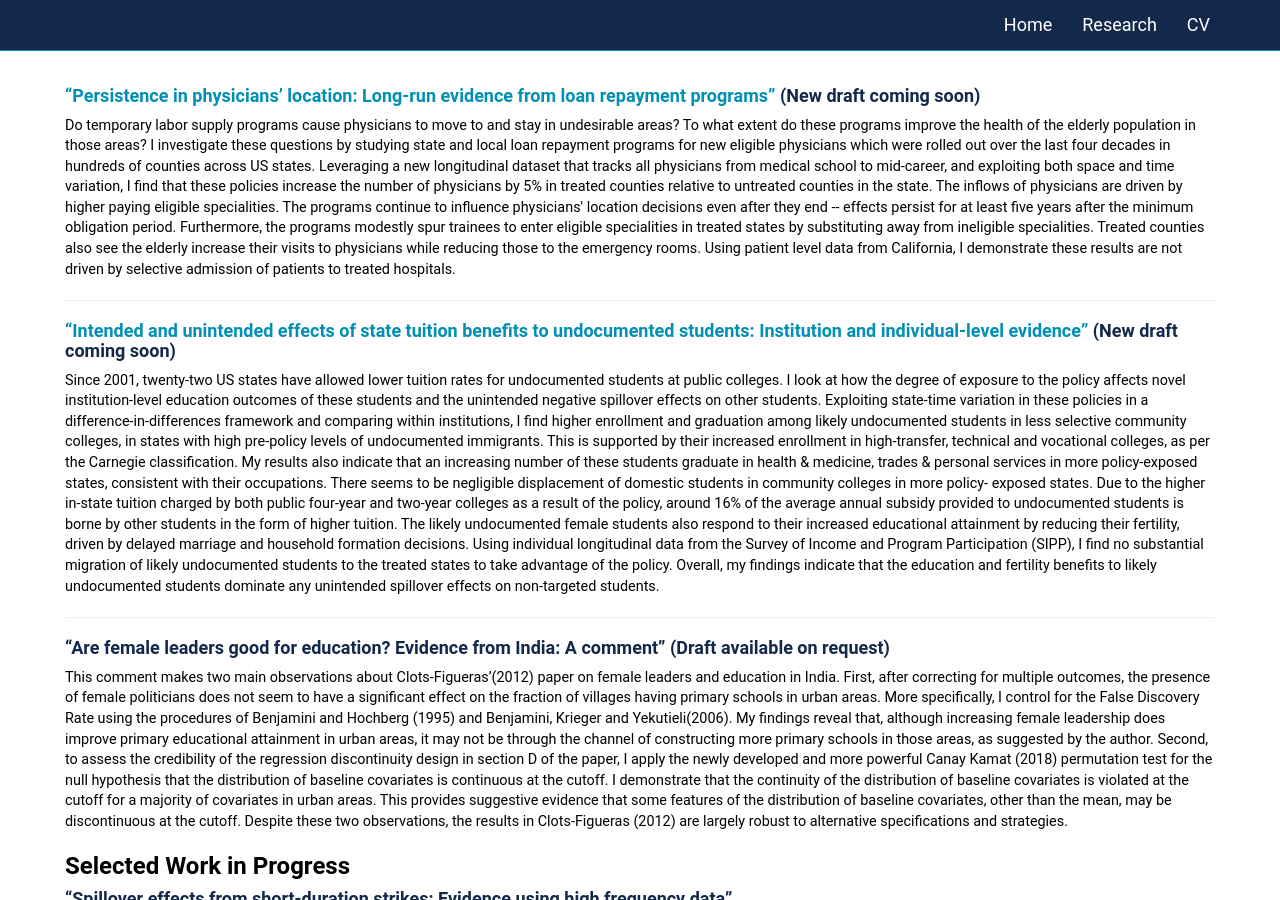
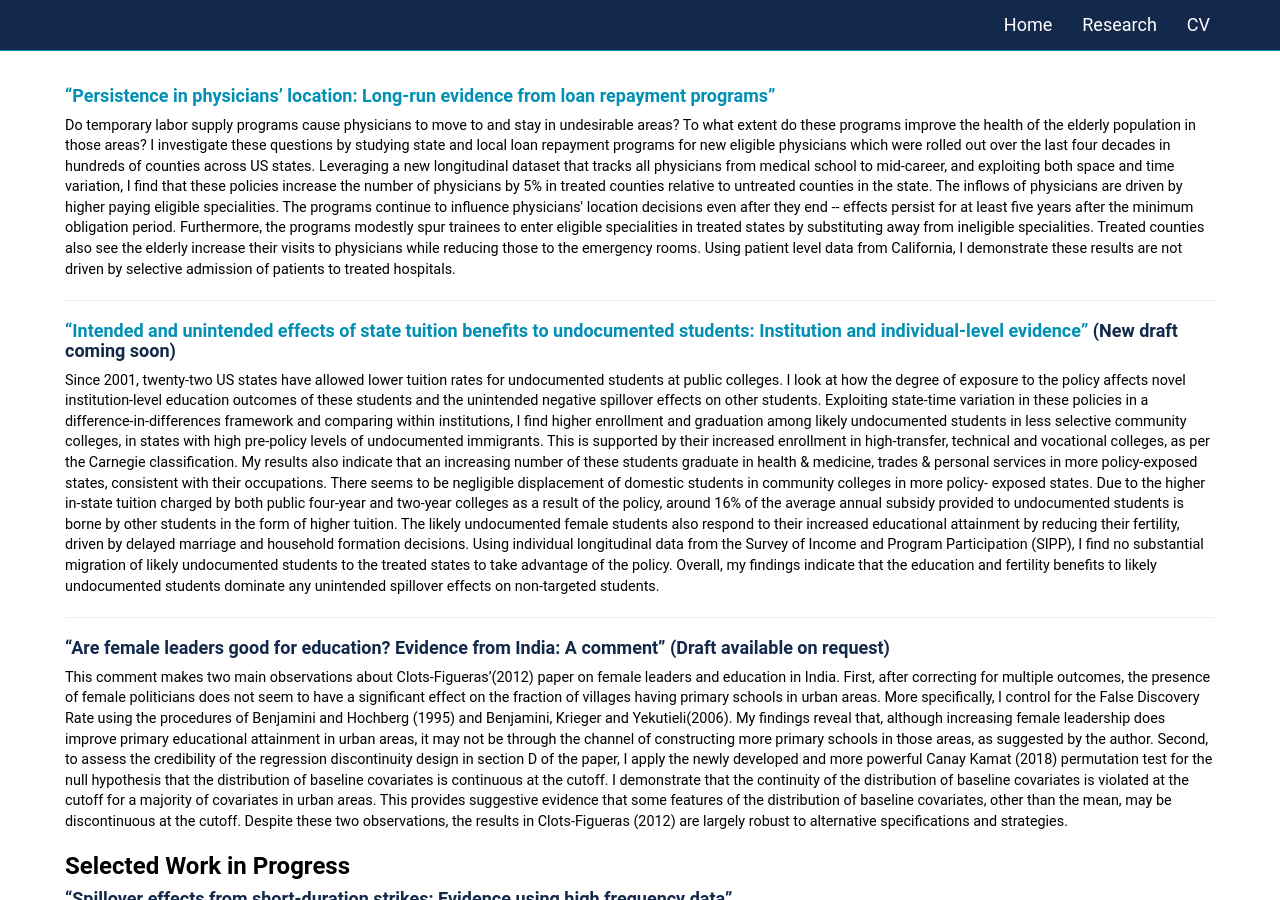
Before and after one commit to anomitaghosh/anomitaghosh.github.io, a Jekyll site: the page built from research.md, in a window 1280 px wide and 900 px high. Built offline with Jekyll 4.4.1, drawn with Linux system fonts in a browser that asks for light colours.

Commit message:
Update research.md

```diff
--- a/research.md
+++ b/research.md
@@ -2,7 +2,7 @@
 layout: secondary_pages
 ---
 
-#### [**"Persistence in physicians' location: Long-run evidence from loan repayment programs"**](researchpapers/Anomita_Ghoshjmp.pdf) (New draft coming soon)
+#### [**"Persistence in physicians' location: Long-run evidence from loan repayment programs"**](researchpapers/Anomita_Ghoshjmp.pdf)
 
 <p style="font-size:0.8em">Do temporary labor supply programs cause physicians to move to and stay in undesirable areas? To what extent do these programs improve the health of the elderly population in those areas? I investigate these questions by studying state and local loan repayment programs for new eligible physicians which were rolled out over the last four decades in hundreds of counties across US states. Leveraging a new longitudinal dataset that tracks all physicians from medical school to mid-career, and exploiting both space and time variation, I find that these policies increase the number of physicians by 5% in treated counties relative to untreated counties in the state. The inflows of physicians are driven by higher paying eligible specialities. The programs continue to influence physicians' location decisions even after they end -- effects persist for at least five years after the minimum obligation period. Furthermore, the programs modestly spur trainees to enter eligible specialities in treated states by substituting away from ineligible specialities. Treated counties also see the elderly increase their visits to physicians while reducing those to the emergency rooms. Using patient level data from California, I demonstrate these results are not driven by selective admission of patients to treated hospitals.
 </p>
```
